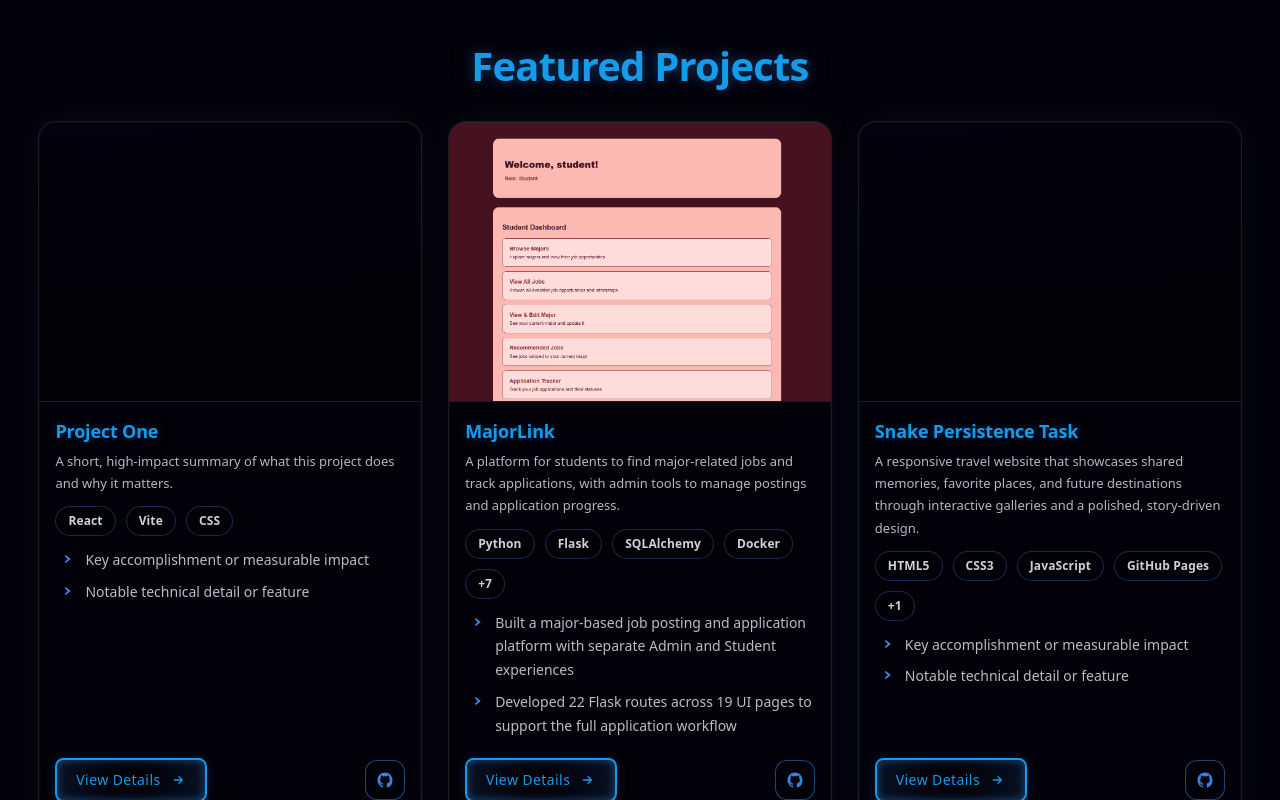
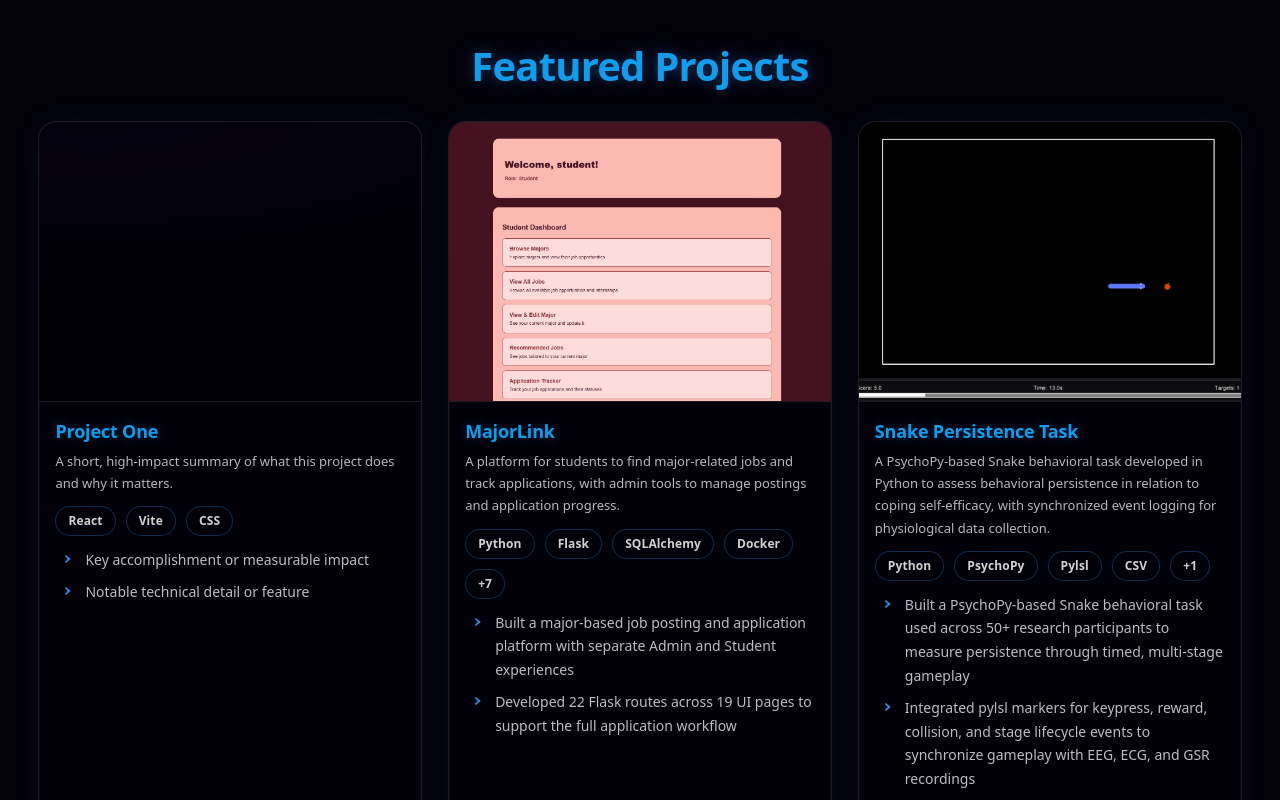
Before and after one commit to sayuj0/portfolio, a React (Vite) app: page / in a window 1280 px wide. Shown: the part 2980-3780 px from the top of the page. Built offline with nearby package versions, Linux system fonts and the light colour scheme.

Commit message:
snake persistence task project

```diff
--- a/src/sections/ProjectsSection.jsx
+++ b/src/sections/ProjectsSection.jsx
@@ -19,7 +19,6 @@ const featuredProjects = [
     ],
     imageSrc: "",
     imageAlt: "",
-    detailsUrl: "",
     githubUrl: "https://github.com/sayuj0?tab=repositories",
   },
   {
@@ -54,29 +53,29 @@ const featuredProjects = [
     ],
     imageSrc: "/images/unicareers.png",
     imageAlt: "Project Two screenshot",
-    detailsUrl: "",
     githubUrl: "https://github.com/sayuj0/MajorLink",
   },
   {
     title: "Snake Persistence Task",
     description:
-      "A responsive travel website that showcases shared memories, favorite places, and future destinations through interactive galleries and a polished, story-driven design.",
-    tags: ["HTML5", "CSS3", "JavaScript", "GitHub Pages", "+1"],
-    techStack: ["HTML5", "CSS3", "JavaScript", "GitHub Pages", "Cloudflare"],
+      "A PsychoPy-based Snake behavioral task developed in Python to assess behavioral persistence in relation to coping self-efficacy, with synchronized event logging for physiological data collection.",
+    tags: ["Python", "PsychoPy", "Pylsl", "CSV", "+1"],
+    techStack: ["Python", "PsychoPy", "Pylsl", "CSV", "Git"],
     about:
-      "A responsive travel website that showcases shared memories, favorite places, and future destinations through interactive galleries and a polished, story-driven design.",
+      "This project is a Python-based Snake behavioral task built with PsychoPy for research on persistence and coping self-efficacy. Before the main gameplay starts, the researcher selects one of several counterbalanced task versions, and each version uses a different order of stages and conditions. The experiment runs full-screen and includes configurable stages, snake movement, scoring, collision handling, HUD feedback, and sprite-based visuals. The task logs participant performance to CSV and sends event markers through Pylsl so gameplay events can be synchronized with EEG, ECG, and GSR recordings.",
     cardHighlights: [
-      "Key accomplishment or measurable impact",
-      "Notable technical detail or feature",
+      "Built a PsychoPy-based Snake behavioral task used across 50+ research participants to measure persistence through timed, multi-stage gameplay",
+      "Integrated pylsl markers for keypress, reward, collision, and stage lifecycle events to synchronize gameplay with EEG, ECG, and GSR recordings",
     ],
     achievements: [
-      "Key accomplishment or measurable impact",
-      "Notable technical detail or feature",
+      "Built a PsychoPy-based Snake behavioral task used across 50+ research participants to measure persistence through timed, multi-stage gameplay",
+      "Implemented counterbalanced versions (A-F) and Neutral vs. Positive conditions, including encouragement prompts after collisions",
+      "Integrated pylsl markers for keypress, reward, collision, and stage lifecycle events to synchronize gameplay with EEG, ECG, and GSR recordings",
+      "Automated CSV logging of participant metadata, session details, and performance data for analysis",
     ],
-    imageSrc: "",
-    imageAlt: "Wandering screenshot",
-    detailsUrl: "",
-    githubUrl: "https://github.com/sayuj0?tab=repositories",
+    imageSrc: "/images/snake.png",
+    imageAlt: "Snake persistence task screenshot",
+    githubUrl: "https://github.com/sayuj0/snake_persistence_task",
   },
   {
     title: "Developer Portfolio",
@@ -96,7 +95,6 @@ const featuredProjects = [
     ],
     imageSrc: "",
     imageAlt: "",
-    detailsUrl: "",
     githubUrl: "https://github.com/sayuj0?tab=repositories",
   },
   {
@@ -119,7 +117,6 @@ const featuredProjects = [
     ],
     imageSrc: "/images/wandering.png",
     imageAlt: "Wandering screenshot",
-    detailsUrl: "",
     githubUrl: "https://github.com/sayuj0/travel-website",
     liveDemoUrl: "https://wanderingtravel.org/",
   },
@@ -141,7 +138,6 @@ const featuredProjects = [
     ],
     imageSrc: "",
     imageAlt: "",
-    detailsUrl: "",
     githubUrl: "https://github.com/sayuj0?tab=repositories",
   },
 ];
```
Also changed, not shown: public/images/snake.png (added).
